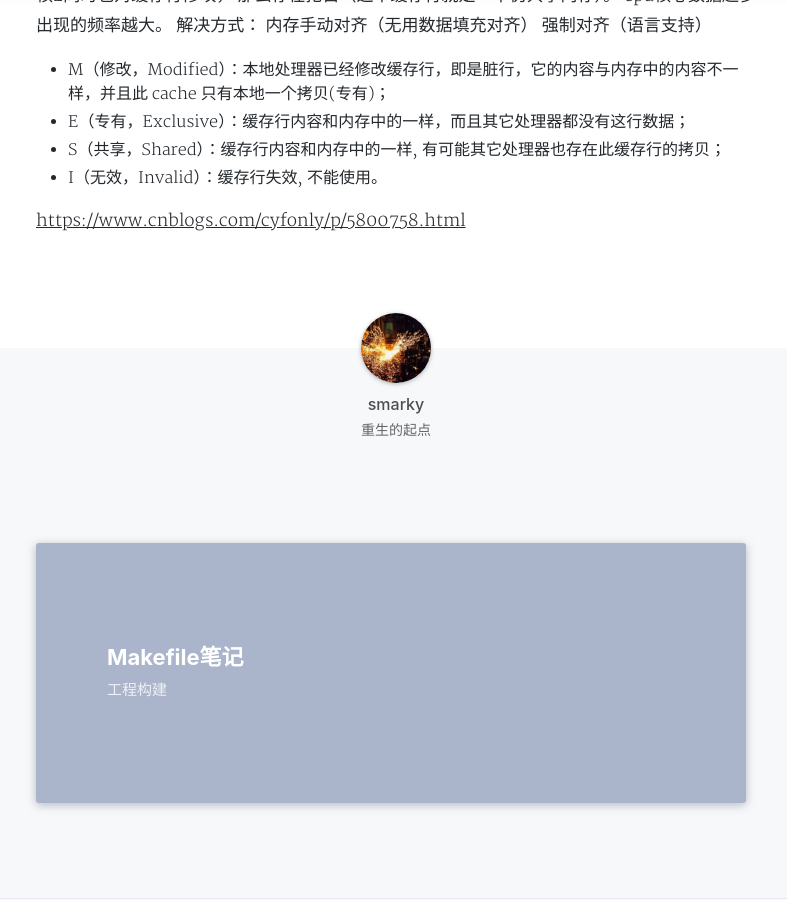
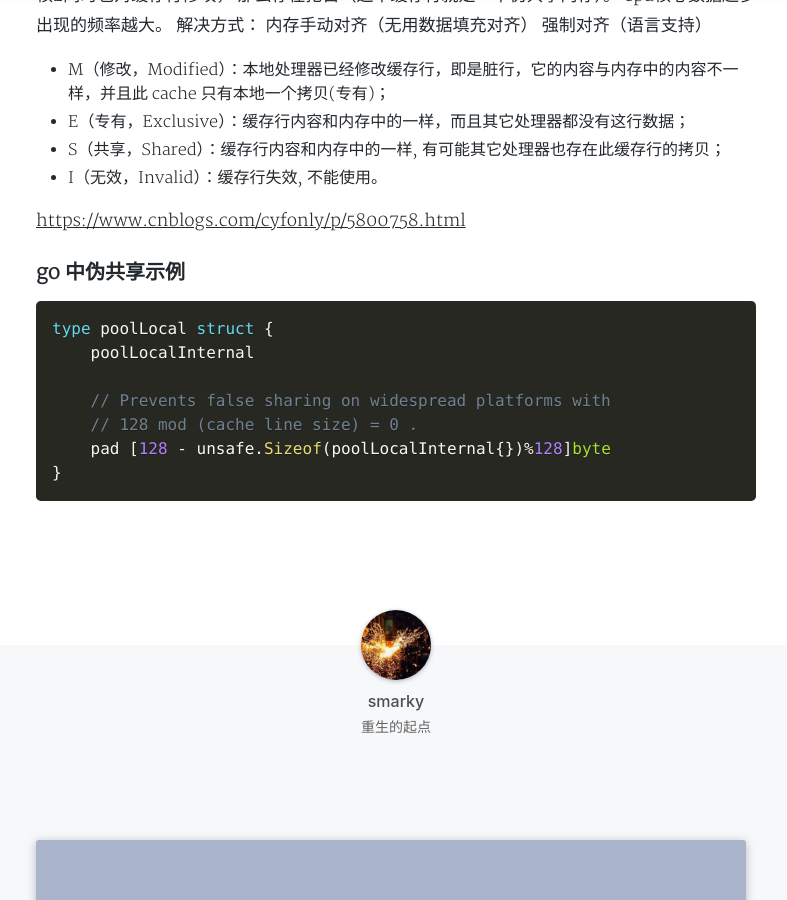
Before and after one commit to smakry/smakry.github.io, a Jekyll site: the page built from _posts/2021-01-15-伪共享内存.md, in a window 1280 px wide and 900 px high, scrolled down 619 px. Shown: the whole window, without its empty margins (244-1031 px from the left). Built offline with Jekyll 4.4.1, drawn with Linux system fonts in a browser that asks for light colours; nearby versions of some CDN libraries; a style sheet for code colours, icons or effects is not loaded.

Commit message:
伪共享内存

````diff
--- a/_posts/2021-01-15-伪共享内存.md
+++ b/_posts/2021-01-15-伪共享内存.md
@@ -25,3 +25,16 @@ cpu核心数据越多出现的频率越大。
 - I（无效，Invalid）：缓存行失效, 不能使用。
 
 <https://www.cnblogs.com/cyfonly/p/5800758.html>
+
+
+### go 中伪共享示例
+
+``` go
+type poolLocal struct {
+	poolLocalInternal
+
+	// Prevents false sharing on widespread platforms with
+	// 128 mod (cache line size) = 0 .
+	pad [128 - unsafe.Sizeof(poolLocalInternal{})%128]byte
+}
+```
````
Also changed, not shown: _posts/2019-09-09-GO.md (+48 -0 lines).
